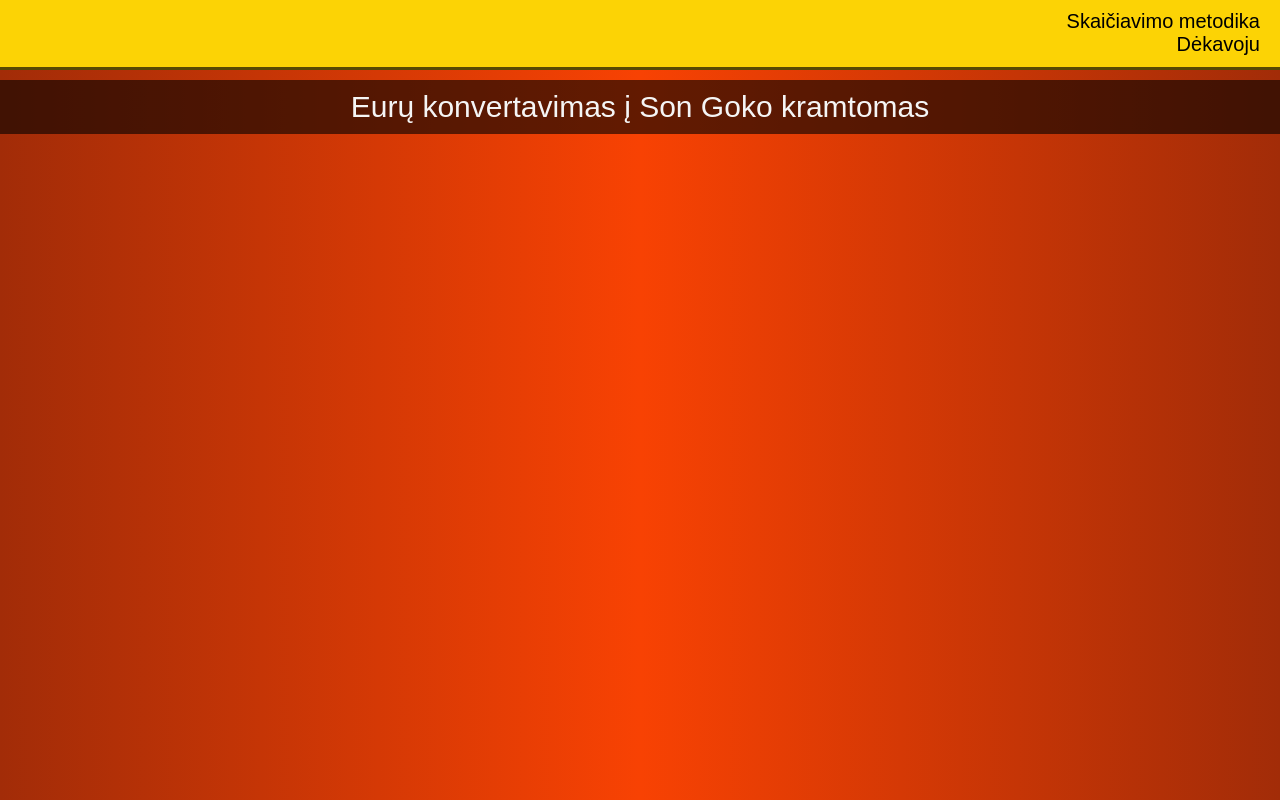
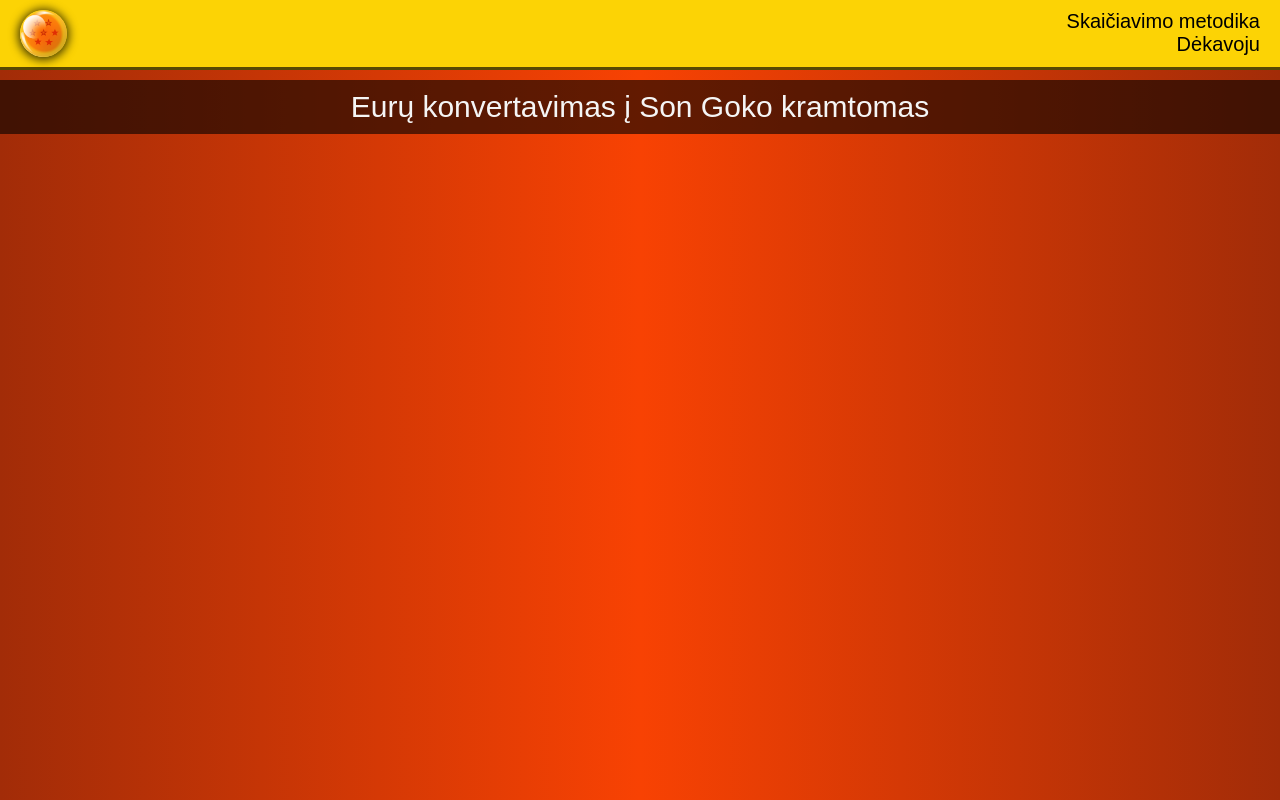
Before and after one commit to Gercius/songoko-kramtomu-skaiciuokle, a website: page index.html in a window 1280 px wide. Drawn offline with Linux system fonts and the light colour scheme.

Commit message:
logo, styling

```diff
--- a/index.html
+++ b/index.html
@@ -10,6 +10,7 @@
     <body>
         <header>
             <nav>
+                <img src="assets/seven-star-ball.png" alt="" />
                 <ul>
                     <li>
                         <a href="methodology.html">Skaičiavimo metodika</a>
--- a/styles/css/index.css
+++ b/styles/css/index.css
@@ -83,6 +83,12 @@
 
 header nav {
   height: 100%;
+  display: flex;
+}
+
+header nav img {
+  box-shadow: 0 1px 10px 2px rgba(0, 0, 0, 0.75);
+  border-radius: 50%;
 }
 
 header nav ul {
```
Also changed, not shown: 1 other file.
